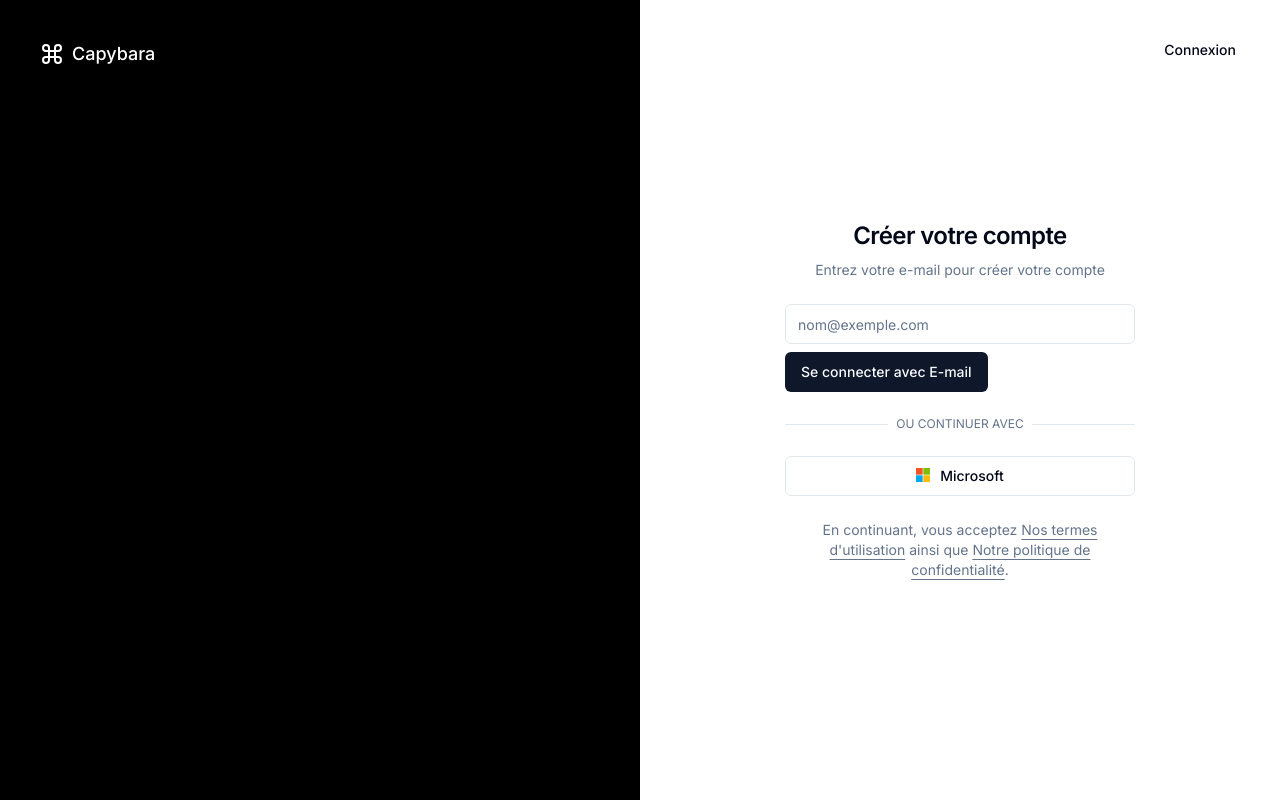
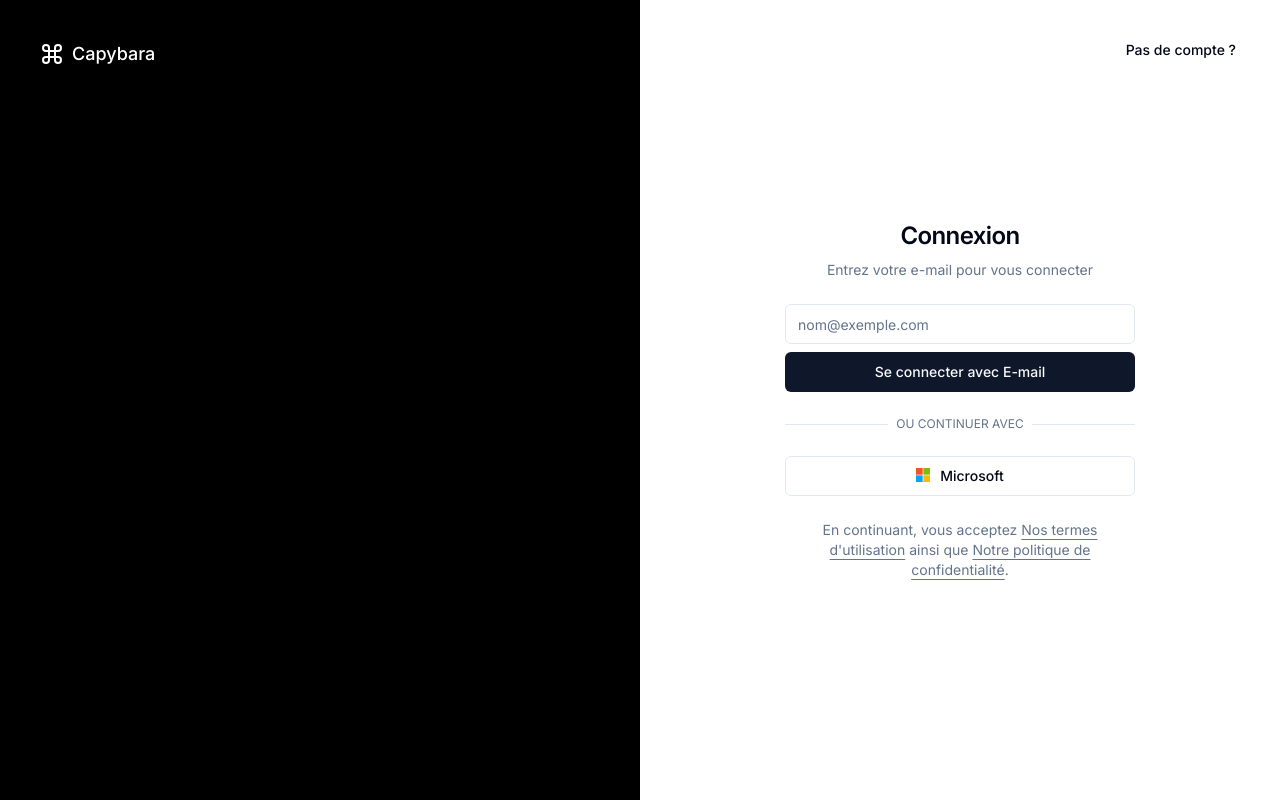
Before and after one commit to n0ait/capybara, a Next.js app: page /connexion in a window 1280 px wide. Built offline with nearby package versions, Linux system fonts and the light colour scheme.

Commit message:
Login form

```diff
--- a/app/(authentification)/connexion/page.tsx
+++ b/app/(authentification)/connexion/page.tsx
@@ -5,7 +5,7 @@ import { Command } from "lucide-react"
 
 import { cn } from "@/lib/utils"
 import { buttonVariants } from "@/components/ui/button"
-import { UserAuthForm } from "@/components/auth/user-auth-form"
+import { LoginForm } from "@/components/auth/login-form"
 
 export const metadata: Metadata = {
   title: "Connexion",
@@ -24,7 +24,7 @@ export default function AuthenticationPage() {
             "absolute right-4 top-4 md:right-8 md:top-8"
           )}
         >
-          Connexion
+          Pas de compte ?
         </Link>
         <div className="relative hidden h-full flex-col bg-muted p-10 text-white dark:border-r lg:flex">
           <div
@@ -53,20 +53,20 @@ export default function AuthenticationPage() {
           <div className="mx-auto flex h-full w-full flex-col justify-center space-y-6 sm:w-[350px]">
             <div className="flex flex-col space-y-2 text-center">
               <h1 className="text-2xl font-semibold tracking-tight">
-                Créer votre compte
+                Connexion
               </h1>
               <p className="text-sm text-muted-foreground">
-                Entrez votre e-mail pour créer votre compte
+                Entrez votre e-mail pour vous connecter
               </p>
             </div>
-            <UserAuthForm />
+            <LoginForm />
             <p className="px-8 text-center text-sm text-muted-foreground">
               En continuant, vous acceptez{" "}
               <Link
                 href="/terms"
                 className="underline underline-offset-4 hover:text-primary"
               >
-                Nos termes d'utilisation
+                Nos termes d&apos;utilisation
               </Link>{" "}
               ainsi que{" "}
               <Link
--- a/components/auth/login-button.tsx
+++ b/components/auth/login-button.tsx
@@ -27,7 +27,7 @@ export const LoginButton = ({
 
 
   return (
-    <span onClick={onClick} className="cursor-pointer">
+    <span onClick={onClick} className="cursor-pointer w-full block">
         {children}
     </span>
   )
--- a/components/auth/user-auth-form.tsx
+++ b/components/auth/login-form.tsx
@@ -9,11 +9,10 @@ import { Label } from "@/components/ui/label"
 import { Icons } from "@/components/icons"
 import { Loader2 } from "lucide-react"
 import { LoginButton } from "./login-button"
-import { useRouter } from "next/navigation"
 
-interface UserAuthFormProps extends React.HTMLAttributes<HTMLDivElement> {}
+interface LoginFormProps extends React.HTMLAttributes<HTMLDivElement> {}
 
-export function UserAuthForm({ className, ...props }: UserAuthFormProps) {
+export const LoginForm = ({ className, ...props }: LoginFormProps) => {
   const [isLoading, setIsLoading] = React.useState<boolean>(false)
 
   async function onSubmit(event: React.SyntheticEvent) {
@@ -44,7 +43,10 @@ export function UserAuthForm({ className, ...props }: UserAuthFormProps) {
             />
           </div>
           <LoginButton>
-            <Button disabled={isLoading}>
+            <Button
+              disabled={isLoading}
+              variant={"full"}
+            >
               {isLoading && (
                 <Loader2 className="mr-2 h-4 w-4 animate-spin"/>
               )}
--- a/components/ui/button.tsx
+++ b/components/ui/button.tsx
@@ -10,13 +10,12 @@ const buttonVariants = cva(
     variants: {
       variant: {
         default: "bg-primary text-primary-foreground hover:brightness-90",
-        destructive:
-          "bg-destructive text-destructive-foreground hover:brightness-90",
-        outline:
-          "border border-input hover:bg-accent hover:text-accent-foreground",
+        destructive: "bg-destructive text-destructive-foreground hover:brightness-90",
+        outline: "border border-input hover:bg-accent hover:text-accent-foreground",
         secondary: "bg-secondary text-secondary-foreground hover:brightness-80",
         ghost: "hover:bg-accent hover:text-accent-foreground",
         link: "underline-offset-4 hover:underline text-primary",
+        full: "bg-primary text-primary-foreground hover:brightness-90 w-full"
       },
       size: {
         default: "h-10 py-2 px-4",
```
